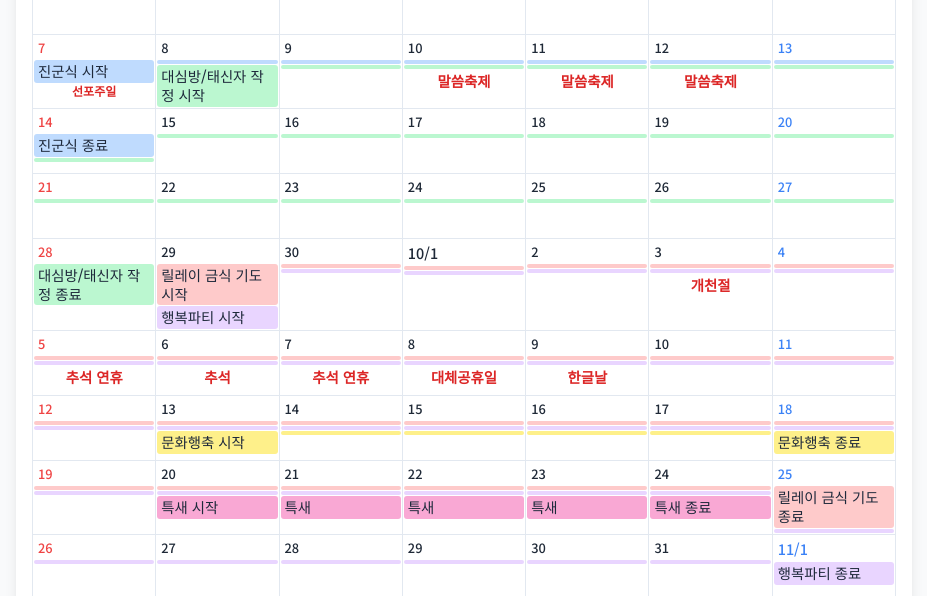
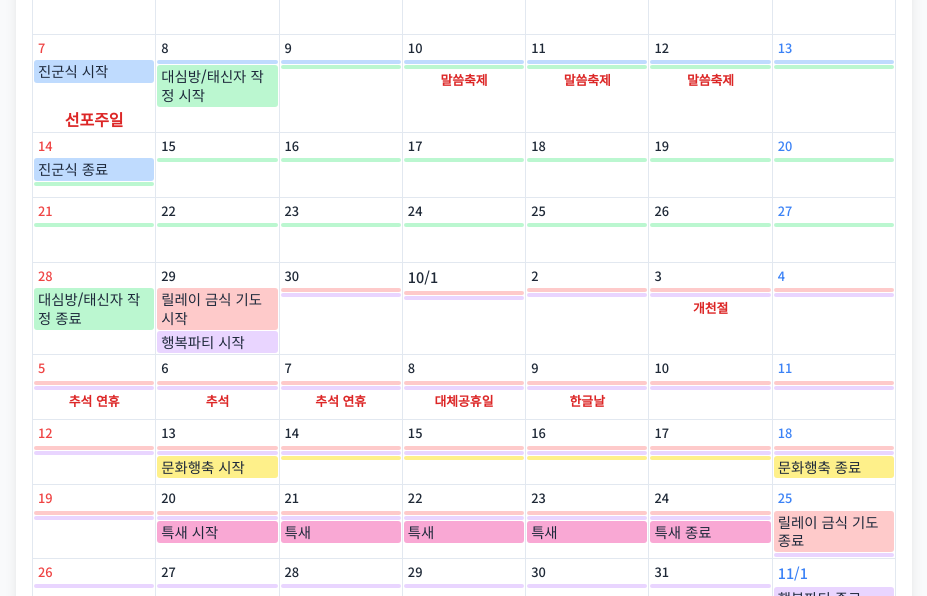
Before and after one commit to wjsdudgh21/2025_Fall_Happy, a plain HTML site: page index.html in a window 1280 px wide. Shown: the part 127-723 px from the top of the page, without its empty margins (176-1103 px from the left). Drawn offline with nearby package versions, Linux system fonts and the light colour scheme.

Commit message:
Update index.html

```diff
--- a/index.html
+++ b/index.html
@@ -50,6 +50,9 @@
             overflow: hidden;
             white-space: normal; /* 텍스트 자동 줄바꿈 허용 */
         }
+        .holiday-event {
+             font-size: 0.8rem;
+        }
         .sun { color: #ef4444; }
         .sat { color: #3b82f6; }
         .month-start {
@@ -98,12 +101,12 @@
                         <td><div class="day-number sat">6</div></td>
                     </tr>
                     <tr>
-                        <td><div class="day-number sun">7</div><div class="event bg-blue-200">진군식 시작</div><div class="font-bold text-center text-red-600 text-xs">선포주일</div></td>
+                        <td><div class="day-number sun">7</div><div class="event bg-blue-200">진군식 시작</div><div class="font-bold text-base text-center text-red-600"><br>선포주일</div></td>
                         <td><div class="day-number">8</div><div class="event bg-blue-200"></div><div class="event bg-green-200">대심방/태신자 작정 시작</div></td>
                         <td><div class="day-number">9</div><div class="event bg-blue-200"></div><div class="event bg-green-200"></div></td>
-                        <td><div class="day-number">10</div><div class="event bg-blue-200"></div><div class="event bg-green-200"></div><div class="event text-red-600 font-semibold text-center">말씀축제</div></td>
-                        <td><div class="day-number">11</div><div class="event bg-blue-200"></div><div class="event bg-green-200"></div><div class="event text-red-600 font-semibold text-center">말씀축제</div></td>
-                        <td><div class="day-number">12</div><div class="event bg-blue-200"></div><div class="event bg-green-200"></div><div class="event text-red-600 font-semibold text-center">말씀축제</div></td>
+                        <td><div class="day-number">10</div><div class="event bg-blue-200"></div><div class="event bg-green-200"></div><div class="event holiday-event text-red-600 font-semibold text-center">말씀축제</div></td>
+                        <td><div class="day-number">11</div><div class="event bg-blue-200"></div><div class="event bg-green-200"></div><div class="event holiday-event text-red-600 font-semibold text-center">말씀축제</div></td>
+                        <td><div class="day-number">12</div><div class="event bg-blue-200"></div><div class="event bg-green-200"></div><div class="event holiday-event text-red-600 font-semibold text-center">말씀축제</div></td>
                         <td><div class="day-number sat">13</div><div class="event bg-blue-200"></div><div class="event bg-green-200"></div></td>
                     </tr>
                     <tr>
@@ -130,16 +133,16 @@
                         <td><div class="day-number">30</div><div class="event bg-red-200"></div><div class="event bg-purple-200"></div></td>
                         <td><div class="day-number month-start">10/1</div><div class="event bg-red-200"></div><div class="event bg-purple-200"></div></td>
                         <td><div class="day-number">2</div><div class="event bg-red-200"></div><div class="event bg-purple-200"></div></td>
-                        <td><div class="day-number">3</div><div class="event bg-red-200"></div><div class="event bg-purple-200"></div><div class="event text-red-600 font-semibold text-center">개천절</div></td>
+                        <td><div class="day-number">3</div><div class="event bg-red-200"></div><div class="event bg-purple-200"></div><div class="event holiday-event text-red-600 font-semibold text-center">개천절</div></td>
                         <td><div class="day-number sat">4</div><div class="event bg-red-200"></div><div class="event bg-purple-200"></div></td>
                     </tr>
                     <!-- 10월 -->
                     <tr>
-                        <td><div class="day-number sun">5</div><div class="event bg-red-200"></div><div class="event bg-purple-200"></div><div class="event text-red-600 font-semibold text-center">추석 연휴</div></td>
-                        <td><div class="day-number">6</div><div class="event bg-red-200"></div><div class="event bg-purple-200"></div><div class="event text-red-600 font-semibold text-center">추석</div></td>
-                        <td><div class="day-number">7</div><div class="event bg-red-200"></div><div class="event bg-purple-200"></div><div class="event text-red-600 font-semibold text-center">추석 연휴</div></td>
-                        <td><div class="day-number">8</div><div class="event bg-red-200"></div><div class="event bg-purple-200"></div><div class="event text-red-600 font-semibold text-center">대체공휴일</div></td>
-                        <td><div class="day-number">9</div><div class="event bg-red-200"></div><div class="event bg-purple-200"></div><div class="event text-red-600 font-semibold text-center">한글날</div></td>
+                        <td><div class="day-number sun">5</div><div class="event bg-red-200"></div><div class="event bg-purple-200"></div><div class="event holiday-event text-red-600 font-semibold text-center">추석 연휴</div></td>
+                        <td><div class="day-number">6</div><div class="event bg-red-200"></div><div class="event bg-purple-200"></div><div class="event holiday-event text-red-600 font-semibold text-center">추석</div></td>
+                        <td><div class="day-number">7</div><div class="event bg-red-200"></div><div class="event bg-purple-200"></div><div class="event holiday-event text-red-600 font-semibold text-center">추석 연휴</div></td>
+                        <td><div class="day-number">8</div><div class="event bg-red-200"></div><div class="event bg-purple-200"></div><div class="event holiday-event text-red-600 font-semibold text-center">대체공휴일</div></td>
+                        <td><div class="day-number">9</div><div class="event bg-red-200"></div><div class="event bg-purple-200"></div><div class="event holiday-event text-red-600 font-semibold text-center">한글날</div></td>
                         <td><div class="day-number">10</div><div class="event bg-red-200"></div><div class="event bg-purple-200"></div></td>
                         <td><div class="day-number sat">11</div><div class="event bg-red-200"></div><div class="event bg-purple-200"></div></td>
                     </tr>
```
